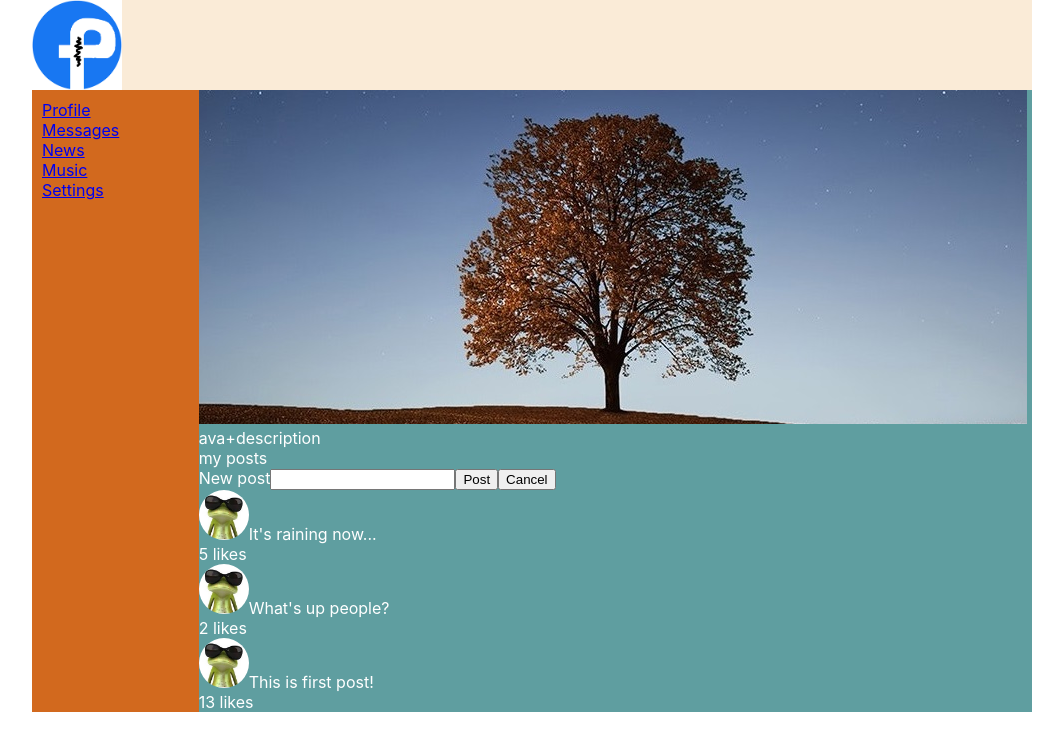
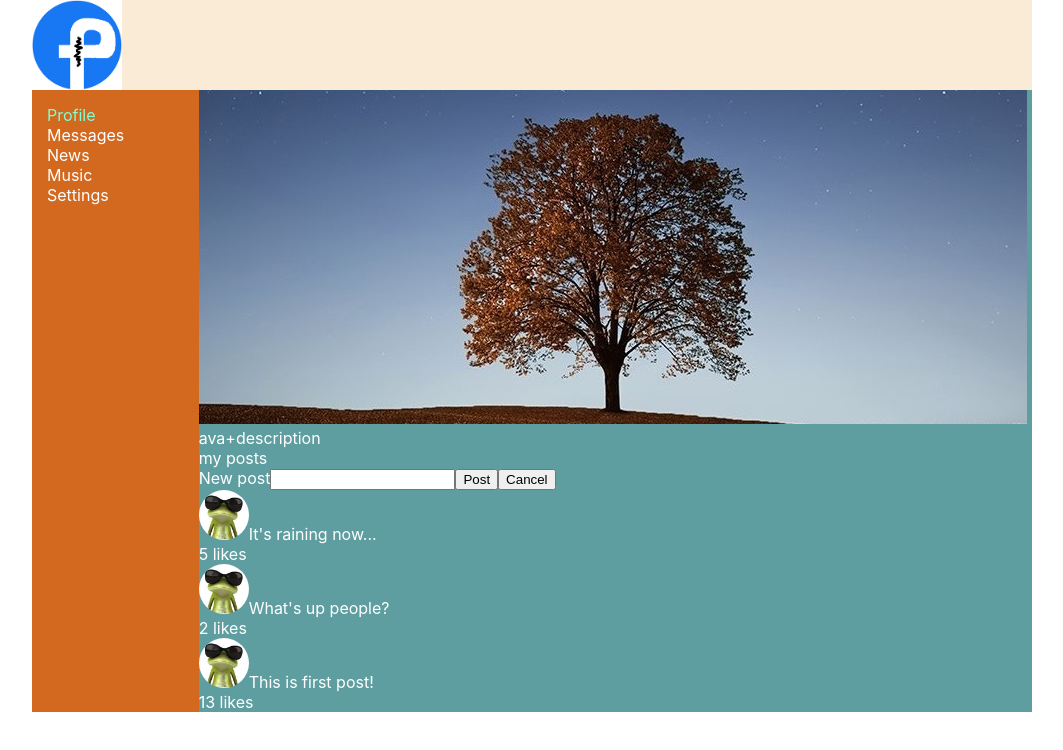
Before and after one commit to grange-grange/samuraiWayMain, a React (Create React App) app: page /profile in a window 1280 px wide. Shown: the top 750 px of the page, without its empty margins (108-1171 px from the left). Built offline with nearby package versions, Linux system fonts and the light colour scheme.

Commit message:
19lesson

```diff
--- a/src/components/Navbar/Navbar.module.css
+++ b/src/components/Navbar/Navbar.module.css
@@ -1,13 +1,14 @@
 .nav {
     grid-area: nav;
     background-color: chocolate;
-    padding: 10px;
+    padding: 15px;
 }
 
-.item {
+.item a {
     color: white;
+    text-decoration: none;
 }
 
-.item.active {
+.item a.active {
     color: aquamarine;
 }
--- a/src/components/Navbar/Navbar.tsx
+++ b/src/components/Navbar/Navbar.tsx
@@ -1,23 +1,24 @@
 import React from 'react';
 import s from './Navbar.module.css';
+import {NavLink} from "react-router-dom";
 
 const Navbar = () => {
     return (
         <nav className={s.nav}>
             <div className={`${s.item} ${s.active}`}>
-                <a href="/profile">Profile</a>
+                <NavLink to="/profile" activeClassName={s.active}>Profile</NavLink>
             </div>
             <div className={s.item}>
-                <a href="/dialogs">Messages</a>
+                <NavLink to="/dialogs" activeClassName={s.active}>Messages</NavLink>
             </div>
             <div className={s.item}>
-                <a href="/news">News</a>
+                <NavLink to="/news" activeClassName={s.active}>News</NavLink>
             </div>
             <div className={s.item}>
-                <a href="/music">Music</a>
+                <NavLink to="/music" activeClassName={s.active}>Music</NavLink>
             </div>
             <div className={s.item}>
-                <a href="/settings">Settings</a>
+                <NavLink to="/settings" activeClassName={s.active}>Settings</NavLink>
             </div>
         </nav>
     );
```
